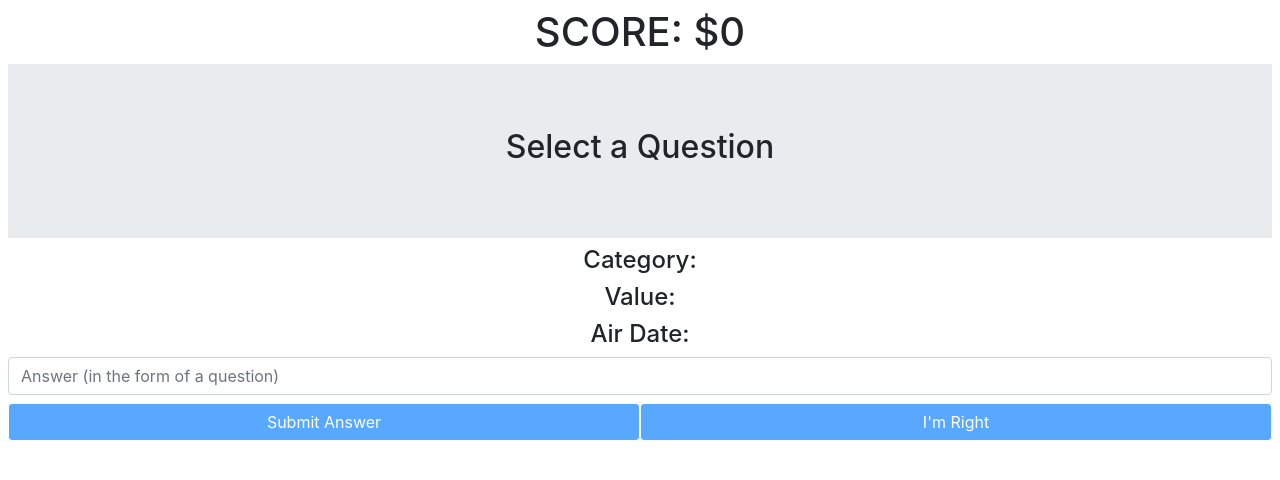
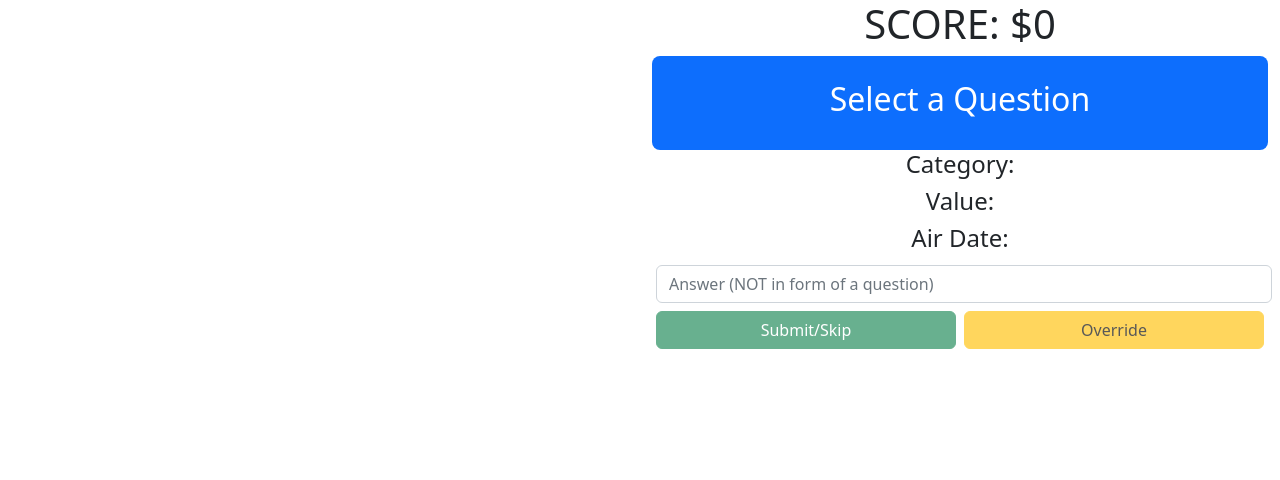
Before and after one commit to wmboyles/PlayJ, a plain HTML site: page index.html in a window 1280 px wide. Drawn offline with nearby package versions, Linux system fonts and the light colour scheme; no server answers.

Commit message:
Basic style changes

```diff
--- a/apiCaller.js
+++ b/apiCaller.js
@@ -19,7 +19,6 @@ async function requestClues() {
     // Get NUM_CATEGORIES categories async, each with at least NUM_CLUES_PER_CATEGORY clues
     while (categories_clues.length < NUM_CATEGORIES) {
         var promises = [];
-
         for (var i = 0; i < NUM_CATEGORIES - categories_clues.length; i++) {
             const offset = Math.floor(1 + Math.random() * MAX_OFFSET);
             promises.push(
--- a/create.js
+++ b/create.js
@@ -34,7 +34,7 @@ function createButtonArray() {
         for (var j = 0; j < buttons[i].length; j++) {
             buttons[i][j] = {
                 button_element: null,                       // The actual button element.
-                button_text: "Loading...",              // The text for the button. Either a category name or clue point value
+                button_text: "...",              // The text for the button. Either a category name or clue point value
                 value: 200 * i,                          // Point value of clue. Category names have point value of 0.
                 clue: "ERROR",        // The actual text of the clue to be displayed
                 answer: "ERROR",                          // The answer to the clue
--- a/gameRunner.js
+++ b/gameRunner.js
@@ -58,7 +58,7 @@ function submitAnswer() {
     var clueText = document.getElementById("clue-text");
     var playerAnswerBox = document.getElementById("player-answer");
 
-    if (submitAnswerButton.innerText === "Submit Answer") {
+    if (submitAnswerButton.innerText === "Submit/Skip") {
         // Get the answer entered in the textbox
         // Compare it to the actual answer
         // Tell the user if they were right/wrong; ask to display answer; change points.
@@ -98,7 +98,7 @@ function submitAnswer() {
         document.getElementById("clue-airdate").innerText = "Air Date: ";
 
         // Change the "Next Question" button back into the "Submit Answer" button.
-        submitAnswerButton.innerText = "Submit Answer";
+        submitAnswerButton.innerText = "Submit/Skip";
 
         if (gameOver()) {
             document.getElementById("clue-text").innerText = "Good Game!";
--- a/index.html
+++ b/index.html
@@ -3,48 +3,47 @@
 <head>
     <meta charset="utf-8">
     <meta name="description" , content="Single-player J! game">
-
     <meta name="author" , content="William Boyles">
     <meta name="author" , content="Savan Doshi">
+    <meta name="viewport" content="width=device-width, initial-scale=1">
 
     <title>J!</title>
 
     <!-- Use Bootstrap -->
-    <link rel="stylesheet" , href="https://stackpath.bootstrapcdn.com/bootstrap/4.4.1/css/bootstrap.min.css"
-        integrity="sha384-Vkoo8x4CGsO3+Hhxv8T/Q5PaXtkKtu6ug5TOeNV6gBiFeWPGFN9MuhOf23Q9Ifjh" crossorigin="anonymous">
+    <link href="https://cdn.jsdelivr.net/npm/bootstrap@5.2.3/dist/css/bootstrap.min.css" rel="stylesheet"
+        integrity="sha384-rbsA2VBKQhggwzxH7pPCaAqO46MgnOM80zW1RWuH61DGLwZJEdK2Kadq2F9CUG65" crossorigin="anonymous">
 
     <!-- Scripts that create and run everything -->
-    <script src="./gameRunner.js"></script>
-    <script src="./apiCaller.js"></script>
-    <script src="./create.js"></script>
+    <script src="./gameRunner.js" async></script>
+    <script src="./apiCaller.js" async></script>
+    <script src="./create.js" async></script>
 </head>
 
 <!-- TODO: This entire thing looks terrible on anything mobile. If you can find a better, more-flexible design, go for it. -->
 
 <body onload="create();">
-    <div class="d-flex flex-row" id="container">
+    <div class="row m-0" id="container">
         <!-- Board of buttons -->
-        <div class="d-flex flex-column" id="board-buttons">
+        <div class="col d-flex flex-column" id="board-buttons">
 
         </div>
         <!-- Sidebar -->
-        <div class="d-flex flex-column flex-grow-1 mx-2 mt-2" id="sidebar">
-            <h1 class="text-center m-0" id="player-score">SCORE: $0</h1>
-            <div class="jumbotron jumbotron-fluid my-2 flex-grow-1">
-                <h2 class="text-center align-middle" id="clue-text">Select a Question</h2>
+        <div class="col d-flex flex-column" id="sidebar">
+            <h1 class="text-center" id="player-score">SCORE: $0</h1>
+            <div class="col d-flex flex-column bg-primary rounded-3">
+                <h2 class="text-center align-middle py-4 text-white" id="clue-text">Select a Question</h2>
             </div>
-            <h4 class="text-center mt-0 p-0" id="clue-category">Category: </h4>
-            <h4 class="text-center mb-2 p-0" id="clue-value">Value: </h4>
-            <h4 class="text-center mb-2 p-0" id="clue-airdate">Air Date: </h4>
-            <div class="input-group">
+            <h4 class="text-center" id="clue-category">Category: </h4>
+            <h4 class="text-center" id="clue-value">Value: </h4>
+            <h4 class="text-center" id="clue-airdate">Air Date: </h4>
+            <div class="input-group m-1">
                 <input type="text" class="form-control" id="player-answer"
-                    placeholder="Answer (in the form of a question)" />
+                    placeholder="Answer (NOT in form of a question)" />
             </div>
             <div class="d-flex flex-row">
-                <button type="button" class="mt-2 btn btn-primary btn-block border border-light" id="answer-submit"
-                    disabled="">Submit Answer</button>
-                <button type="button" class="mt-2 btn btn-primary btn-block border border-light" id="answer-override"
-                    disabled="">I'm Right</button>
+                <button type="button" class="col btn btn-success m-1" id="answer-submit"
+                    disabled="">Submit/Skip</button>
+                <button type="button" class="col btn btn-warning m-1" id="answer-override" disabled="">Override</button>
             </div>
         </div>
     </div>
```
